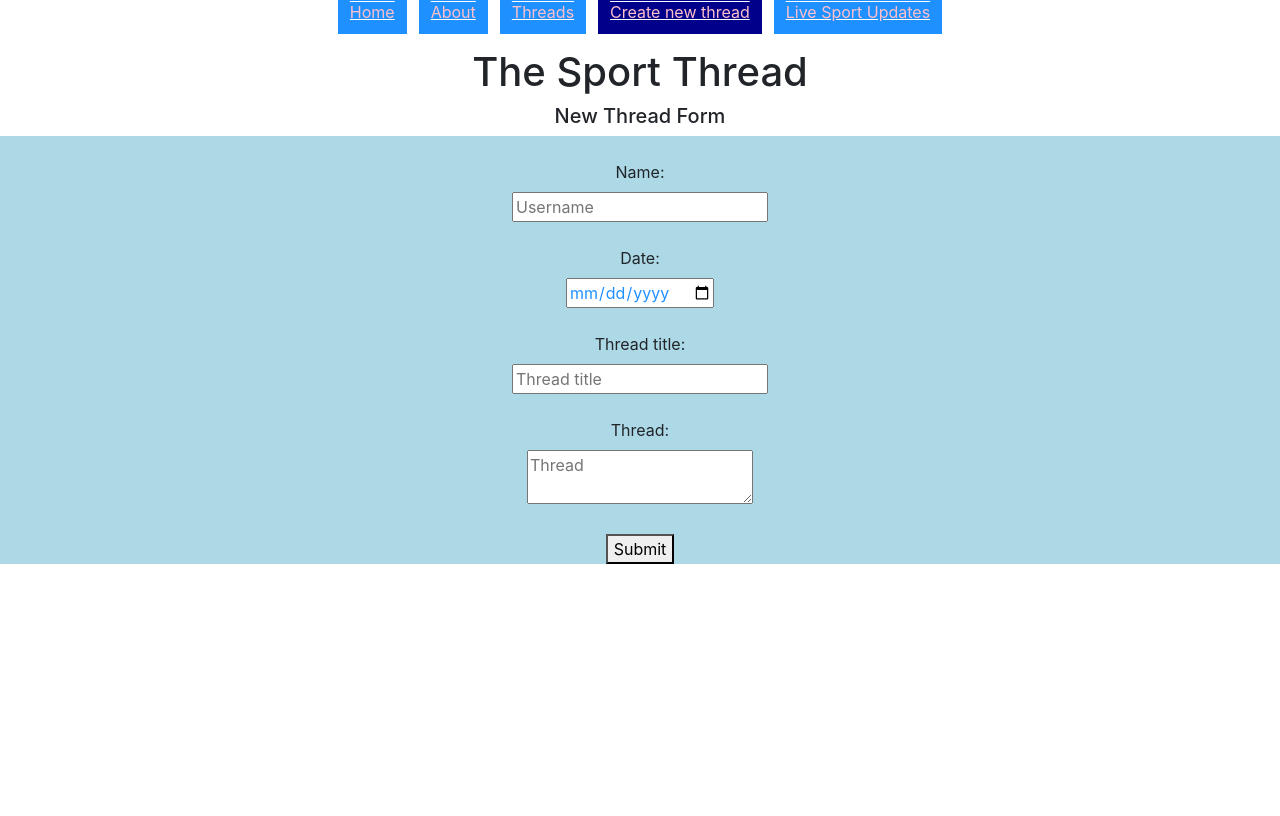
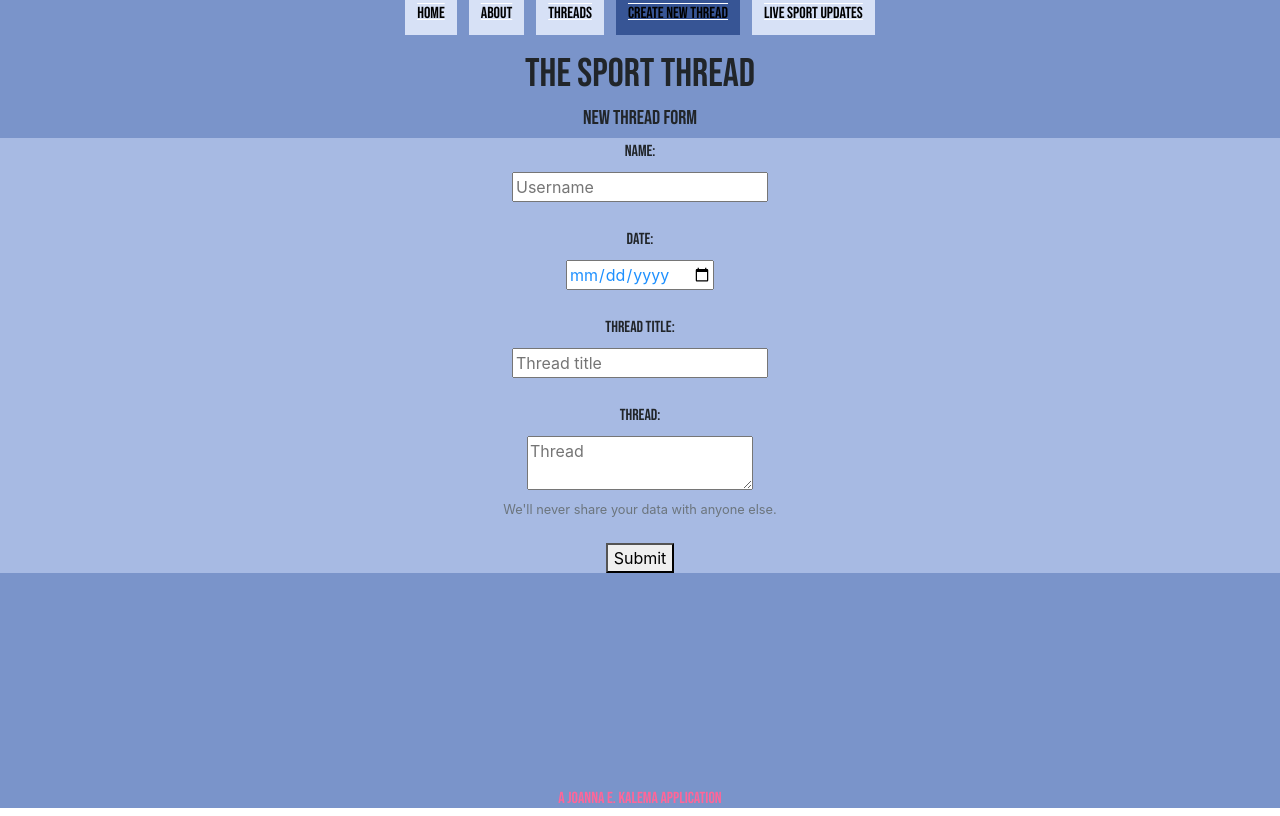
Before and after one commit to jokale/sport-thread-frontend, a React (Create React App) app: page /thread/new in a window 1280 px wide. Built offline with nearby package versions, Linux system fonts and the light colour scheme; no server answers.

Commit message:
add styling

```diff
--- a/public/index.html
+++ b/public/index.html
@@ -15,6 +15,12 @@
       user's mobile device or desktop. See https://developers.google.com/web/fundamentals/web-app-manifest/
     -->
     <link rel="manifest" href="%PUBLIC_URL%/manifest.json" />
+        <link
+      rel="stylesheet"
+      href="https://maxcdn.bootstrapcdn.com/bootstrap/4.4.1/css/bootstrap.min.css"
+      integrity="sha384-Vkoo8x4CGsO3+Hhxv8T/Q5PaXtkKtu6ug5TOeNV6gBiFeWPGFN9MuhOf23Q9Ifjh"
+      crossorigin="anonymous"
+    />
     <!--
       Notice the use of %PUBLIC_URL% in the tags above.
       It will be replaced with the URL of the `public` folder during the build.
--- a/src/actions/addComment.js
+++ b/src/actions/addComment.js
@@ -8,7 +8,7 @@ export const addComment =(comment, threaddId) => {
  //   fetch(`http://localhost:3000/threadds/${threaddId}/comments` ,{ This seems to work but ofc I do not want this for soley one thread
 
     return(dispatch) => {
-    fetch(`http://localhost:3000/threadds/1/comments` ,{
+    fetch(`http://localhost:3000/threadds/6/comments` ,{
         headers: {
             'Content-type': 'application/json',
             'Accept': 'application/json'
--- a/src/components/About.js
+++ b/src/components/About.js
@@ -3,10 +3,16 @@ import React from 'react';
 class About extends React.Component {
   render() {
     return <div>
-      <center><h2 style={{color: "#0066ff"}}>Welcome!</h2></center>
-     <center><h4 style={{color: "#66a3ff"}} > The Sport Thread is a  place where you can strike up different conversations about <br></br> different sport related topics, news and more through threads!</h4></center>
+      <center><h2 style={{color: "#375595"}}>Welcome!</h2></center>
+     <center><h4 style={{color: "#536FAC"}} > The Sport Thread is a  place where you can strike up different conversations about <br></br> different sport related topics, news and more through threads!</h4></center>
 
-   <br></br> <center><h6 style={{color: "#cce0ff"}}>If you encur any issues email: help@thesportsthread.com for further help</h6></center>
+   <br></br> <center><h6 style={{color: "white"}}>If you encur any issues email: help@thesportsthread.com for further help</h6></center>
+
+     {/* <img src={require('./logo.jpeg')} /> */}
+    <center> <iframe src="https://giphy.com/embed/l4Ki2obCyAQS5WhFe" width="480" height="358" frameBorder="0" class="giphy-embed" allowFullScreen></iframe><p><a href="https://giphy.com/gifs/justin-stop-it-michael-jordon-get-some-help-l4Ki2obCyAQS5WhFe">via GIPHY</a></p></center>
+
+     <br></br> <center><h6 style={{color: "white"}}> Listen to Michael Jordan he knows his stuff get some help <br></br> only if you need it <br></br> Or your weird and just want to talk to us that is cool</h6></center>
+
    <br></br>
    <br></br>
    <br></br>
--- a/src/components/Commentform.js
+++ b/src/components/Commentform.js
@@ -46,7 +46,7 @@ class Commentform extends React.Component{
 
     render(){
         return(
-            <div style={{backgroundColor: "lightblue"}}>
+            <div style={{backgroundColor: '#A7BAE3'}}>
                <br/> <h5>New Comment Form:</h5>
                 <form  onSubmit={this.handleTheSubmit}style={{color: "DodgerBlue"}}>
                 <br></br><label  >Name:</label><br/><input style={{color: "DodgerBlue"}} placeholder="Username" type="text"value={this.state.username} name="username" onChange={this.handleTheChange}/><br></br>
--- a/src/components/Home.js
+++ b/src/components/Home.js
@@ -3,8 +3,12 @@ import React from 'react';
 class Home extends React.Component {
   render() {
     return <center><div>
-      <h2 style={{color: "#0066ff"}}> Welcome to The Sports Thread</h2><br/>
-      <h3 style={{color: "#66a3ff"}}>We hope you enjoy this application!</h3>
+      <h2 style={{color: "#66a3ff"}}> Welcome to The Sports Thread</h2><br/>
+      <h3 style={{color: "#cce0ff"}}>We hope you enjoy this application!</h3>
+
+
+   <br></br><br></br><br></br><br></br><br></br><br></br><br></br><br></br><br></br>
+     <center><h6 style={{color: "#ff6699"}} >A Joanna E. Kalema Application</h6></center>
       </div></center>
   }
 }
--- a/src/components/Navbar.js
+++ b/src/components/Navbar.js
@@ -5,10 +5,10 @@ const link = {
   width: '100px',
   padding: '12px',
   margin: '0 6px 6px',
-  background: 'DodgerBlue',
+  background: '#D7E1F6',
   textDecoration: 'underline overline',
   textDecorationColor: 'white',
-  color: 'pink',
+  color: 'black',
 
 }
 
@@ -21,7 +21,7 @@ class Navbar extends React.Component {
           exact
           style={link}
           activeStyle={{
-            background: 'darkblue'
+            background: '#375595'
           }}
         >Home</NavLink>
         <NavLink
@@ -29,7 +29,7 @@ class Navbar extends React.Component {
           exact
           style={link}
           activeStyle={{
-            background: 'darkblue'
+            background: '#375595'
           }}
         >About</NavLink>
              <NavLink
@@ -37,7 +37,7 @@ class Navbar extends React.Component {
           exact
           style={link}
           activeStyle={{
-            background: 'darkblue'
+            background: '#375595'
           }}
         >Threads</NavLink>
 
@@ -46,7 +46,7 @@ class Navbar extends React.Component {
           exact
           style={link}
           activeStyle={{
-            background: 'darkblue'
+            background: '#375595'
           }}
         >Create new thread</NavLink>
 
@@ -55,10 +55,9 @@ class Navbar extends React.Component {
           exact
           style={link}
           activeStyle={{
-            background: 'darkblue'
+            background: '#375595'
           }}
         >Live Sport Updates</NavLink>
-
       </div>
     )
   }
--- a/src/components/Sportupdate.js
+++ b/src/components/Sportupdate.js
@@ -1,4 +1,5 @@
 import React from 'react';
+
 
 class Sportupdate extends React.Component {
   render() {
@@ -10,6 +11,8 @@ class Sportupdate extends React.Component {
  <br></br><a href="https://www.skysports.com/live-blog/20876/11981775/coronavirus-in-sport-latest-updates-on-pandemics-impact-around-the-world" target="_blank" rel="noopener noreferrer"> Sky Sports Live</a>
 
 
+ <br></br><br></br><br></br><br></br><br></br><br></br><br></br><br></br><br></br>
+     <center><h6 style={{color: "#ff6699"}} >A Joanna E. Kalema Application</h6></center>
 </center>
 </div>
     )
--- a/src/components/Threaddform.js
+++ b/src/components/Threaddform.js
@@ -2,6 +2,8 @@
 import React from 'react'
 import {connect} from 'react-redux'
 import {addThreadd} from '../actions/addThreadd'
+import Form from 'react-bootstrap/Form'
+// import Threaddlist from './Threaddlist'
 // import {Route, Link} from 'react-router-dom'
 
 
@@ -45,6 +47,7 @@ class ThreaddForm extends React.Component{
 
             })
 
+            // this.props.Threaddlist.push(`/threads/${threadd.id}`)
          }
 
 
@@ -53,18 +56,30 @@ class ThreaddForm extends React.Component{
         return(
             <div >
                 <h5>New Thread Form</h5>
-                 <form style={{backgroundColor: "lightblue"}} onSubmit={this.handleTheSubmit}>
-                <br></br><label >Name:</label><br/><input style={{color: "DodgerBlue"}}type="text" placeholder="Username" value={this.state.username} name="username" onChange={this.handleTheChange}/><br></br>
+                 <Form style={{backgroundColor: "#A7BAE3"}} onSubmit={this.handleTheSubmit}>
+
+                               <Form.Label>Name:</Form.Label><br></br>
+
+                <input style={{color: "DodgerBlue"}}type="text" placeholder="Username" value={this.state.username} name="username" onChange={this.handleTheChange}/><br></br>
+
                 <br></br><label >Date:</label><br/><input style={{color: "DodgerBlue"}}type="date" placeholder="Date"value={this.state.date} name="date" onChange={this.handleTheChange}/><br></br>
                 <br></br><label >Thread title:</label><br/><input style={{color: "DodgerBlue"}} type="text" placeholder="Thread title"value={this.state.thread_title} name="thread_title" onChange={this.handleTheChange}/><br></br>
                 <br></br> <label >Thread:</label> <br/><textarea style={{color: "DodgerBlue"}} placeholder="Thread" value={this.state.thread_body} name="thread_body" onChange={this.handleTheChange}/><br></br>
-                {/* <br></br><input type="submit"/><br></br> */}
-
+                  <Form.Text className="text-muted">
+                We'll never share your data with anyone else.
+                </Form.Text>
                 <br></br> <button type="submit">Submit</button>
 
+                </Form>
 
-                </form>
 
+
+
+
+
+
+                <br></br><br></br><br></br><br></br><br></br><br></br><br></br><br></br><br></br>
+     <center><h6 style={{color: "#ff6699"}} >A Joanna E. Kalema Application</h6></center>
             </div>
             //  console.log('hello')
         )
--- a/src/components/Threaddlist.js
+++ b/src/components/Threaddlist.js
@@ -2,6 +2,7 @@
 // This is a functional component in an arrow function style
 import React from 'react'
 import {Link} from 'react-router-dom'
+import Button from 'react-bootstrap/Button'
 // import Threaddshow from './Threaddshow'
 
 
@@ -12,10 +13,13 @@ const Threaddlist = (props) => {
         <div>
             {props.threadds.map(threadd =>
 
-            <li key={threadd.id}><Link to={`/threads/${threadd.id}`}>{threadd.thread_title}<br></br></Link>
+            <li key={threadd.id}> <Button size='lg' variant="outline-dark"><Link to={`/threads/${threadd.id}`}>{threadd.thread_title}<br></br></Link></Button>
             </li>
             )}
 
+
+<br></br><br></br><br></br><br></br><br></br><br></br><br></br><br></br><br></br>
+     <center><h6 style={{color: "#ff6699"}} >A Joanna E. Kalema Application</h6></center>
         </div>
     )
 }
--- a/src/index.css
+++ b/src/index.css
@@ -1,3 +1,6 @@
+@import url('https://fonts.googleapis.com/css2?family=Bebas+Neue&display=swap');
+
+
 body {
   margin: 0;
   font-family: -apple-system, BlinkMacSystemFont, 'Segoe UI', 'Roboto', 'Oxygen',
@@ -11,3 +14,53 @@ code {
   font-family: source-code-pro, Menlo, Monaco, Consolas, 'Courier New',
     monospace;
 }
+
+h1 {
+  font-family: 'Bebas Neue', cursive;
+}
+
+h2{
+  font-family: 'Bebas Neue', cursive;
+
+}
+h3 {
+  font-family: 'Bebas Neue', cursive;
+
+}
+h4{
+  font-family: 'Bebas Neue', cursive;
+
+}
+h5{
+  font-family: 'Bebas Neue', cursive;
+
+}
+h6 {
+  font-family: 'Bebas Neue', cursive;
+}
+
+a {
+  font-family: 'Bebas Neue', cursive;
+}
+
+div.App{
+  background-color: #7A94CA;
+
+}
+
+div{
+  background-color: #7A94CA;
+}
+
+.btn{
+  background-color: #375595;
+}
+label{
+  font-family: 'Bebas Neue', cursive;
+
+}
+
+btn {
+  background-color: #375595;
+
+}
```
